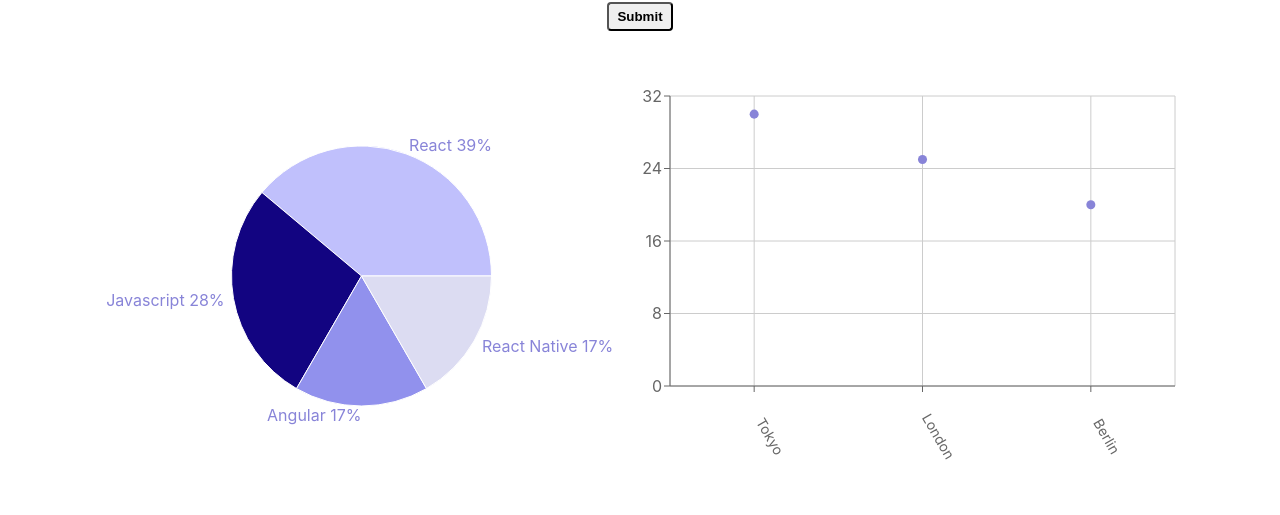
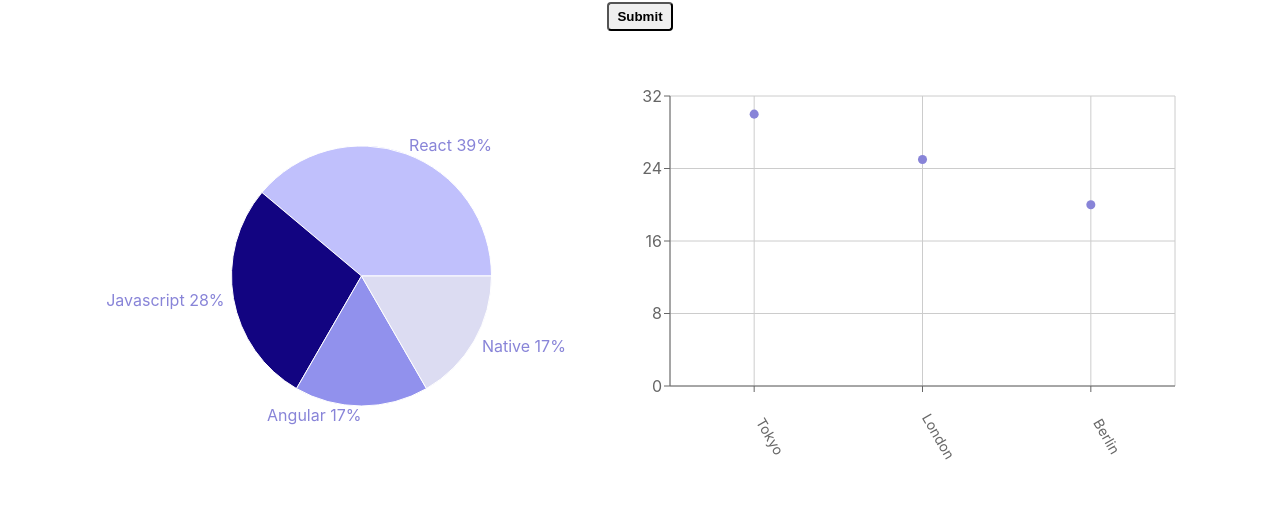
Before and after one commit to sophiabanda/letsmeet, a React (Create React App) app: page / in a window 1280 px wide. Shown: the part 232-747 px from the top of the page. Built offline with nearby package versions, Linux system fonts and the light colour scheme; a web font is replaced by a local one; what atatus-spa would draw is missing.

Commit message:
removed unused props

```diff
--- a/src/App.js
+++ b/src/App.js
@@ -60,15 +60,8 @@ const App = () => {
       />
       <div>{isLoading ? <h1 className="loading">Loading...</h1> : null}</div>
       <div className="charts-container">
-        <EventGenreChart
-          events={filteredEvents}
-          currentNumberOfEvents={currentNumberOfEvents}
-        />
-        <CityEventsChart
-          allLocations={allLocations}
-          currentNumberOfEvents={currentNumberOfEvents}
-          events={filteredEvents}
-        />
+        <EventGenreChart events={filteredEvents} />
+        <CityEventsChart allLocations={allLocations} events={filteredEvents} />
       </div>
       <EventList events={filteredEvents} />
     </div>
--- a/src/components/CityEventsChart.js
+++ b/src/components/CityEventsChart.js
@@ -26,6 +26,7 @@ const CityEventsChart = ({ allLocations, events }) => {
     };
     setData(getData());
   }, [allLocations, events]);
+  console.log(events);
 
   //once we got to a small enough number, the noe was the same for each bc [objectObject]
 
--- a/src/components/EventGenreChart.js
+++ b/src/components/EventGenreChart.js
@@ -5,14 +5,7 @@ import { useEffect, useState } from "react";
 
 const EventGenreChart = ({ events, currentNumberOfEvents }) => {
   const [data, setData] = useState([]);
-  const genres = [
-    "React",
-    "Javascript",
-    "Angular",
-    "jQuery",
-    "Node",
-    "React Native",
-  ];
+  const genres = ["React", "Javascript", "Angular", "jQuery", "Node", "Native"];
   const colors = [
     "#c0c0fc",
     "#120481",
```
